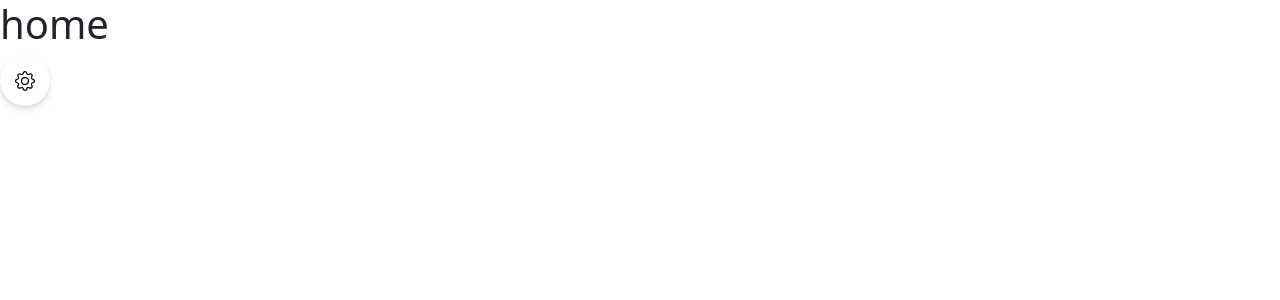
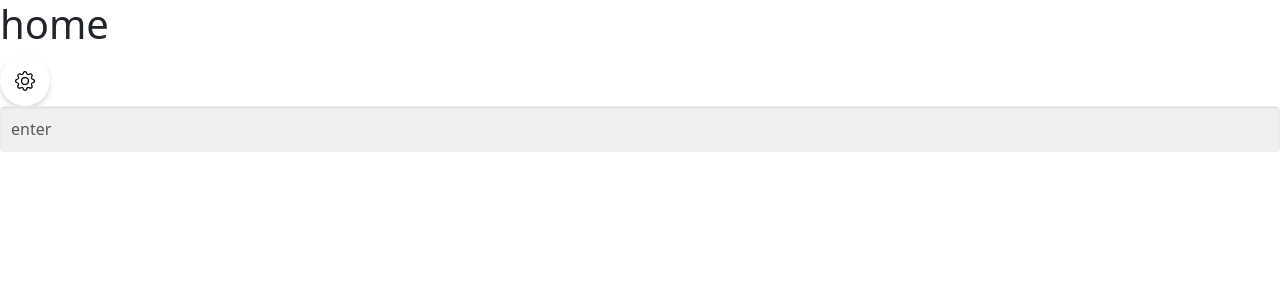
Before and after one commit to trae-op/test-task, a Next.js app: page /en in a window 1280 px wide. Shown: the top 300 px of the page. Built offline with nearby package versions, Linux system fonts and the light colour scheme.

Commit message:
TextField is ready

```diff
--- a/src/app/[locale]/IndependentComponents.tsx
+++ b/src/app/[locale]/IndependentComponents.tsx
@@ -2,11 +2,13 @@
 
 import { Gear } from "react-bootstrap-icons";
 import { CircleActionButton } from "@/components/ui/CircleActionButton";
+import { TextField } from "@/components/ui/TextField";
 
 export default function IndependentComponents() {
   return (
     <>
       <CircleActionButton Icon={Gear} aria-label="settings" />
+      <TextField type="search" placeholder="enter" />
     </>
   );
 }
--- a/src/components/ui/CircleActionButton/CircleActionButton.tsx
+++ b/src/components/ui/CircleActionButton/CircleActionButton.tsx
@@ -5,6 +5,8 @@ import clsx from "clsx";
 
 import { CircleActionButtonProps } from "./types";
 import styles from "./CircleActionButton.module.scss";
+
+const BLOCK = "circle-action-btn";
 
 export const CircleActionButton: React.FC<CircleActionButtonProps> = ({
   Icon = XLg,
@@ -16,14 +18,14 @@ export const CircleActionButton: React.FC<CircleActionButtonProps> = ({
   ...restProps
 }) => (
   <Button
-    className={clsx(styles["circle-action-btn"], className)}
+    className={clsx(styles[BLOCK], className)}
     variant="light"
     aria-label={ariaLabelText}
     onClick={onClick}
     {...restProps}
   >
     <Icon
-      className={clsx(styles["circle-action-btn__icon"], iconClassName)}
+      className={clsx(styles[`${BLOCK}__icon`], iconClassName)}
       size={iconSize}
     />
   </Button>
--- /dev/null
+++ b/src/components/ui/TextField/TextField.module.scss
@@ -0,0 +1,15 @@
+$background-color-input: #f0f0f0;
+
+.text-field {
+  &__input {
+    background-color: #{$background-color-input};
+    border: 1px solid #eee;
+    padding: 10px;
+    border-radius: 4px;
+    box-shadow: inset 0 1px 2px rgba(0, 0, 0, 0.1);
+
+    &:focus {
+      background-color: #{$background-color-input};
+    }
+  }
+}
--- /dev/null
+++ b/src/components/ui/TextField/TextField.tsx
@@ -0,0 +1,20 @@
+import React from "react";
+import Form from "react-bootstrap/Form";
+import clsx from "clsx";
+import { ITextFieldProps } from "./types";
+import styles from "./TextField.module.scss";
+
+const BLOCK = "text-field";
+
+export const TextField: React.FC<ITextFieldProps> = ({
+  className,
+  inputClassName = "",
+  ...rest
+}) => (
+  <div className={clsx(styles[BLOCK], className)}>
+    <Form.Control
+      className={clsx(styles[`${BLOCK}__input`], inputClassName)}
+      {...rest}
+    />
+  </div>
+);
--- /dev/null
+++ b/src/components/ui/TextField/index.ts
@@ -0,0 +1 @@
+export * from "./TextField";
--- /dev/null
+++ b/src/components/ui/TextField/types.ts
@@ -0,0 +1,6 @@
+import { FormControlProps } from "react-bootstrap";
+
+export interface ITextFieldProps extends Omit<FormControlProps, "ref"> {
+  className?: string;
+  inputClassName?: string;
+}
```
